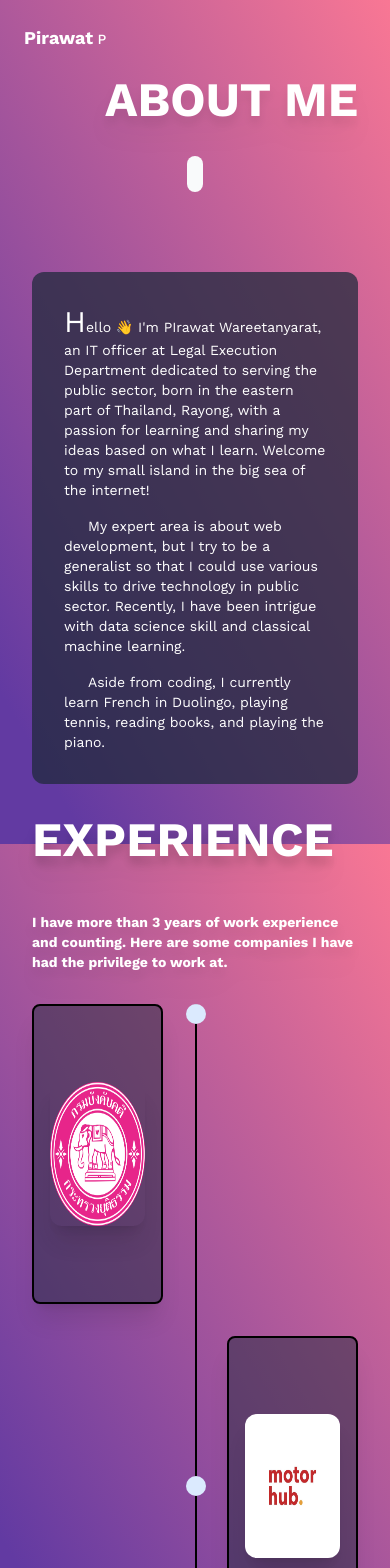
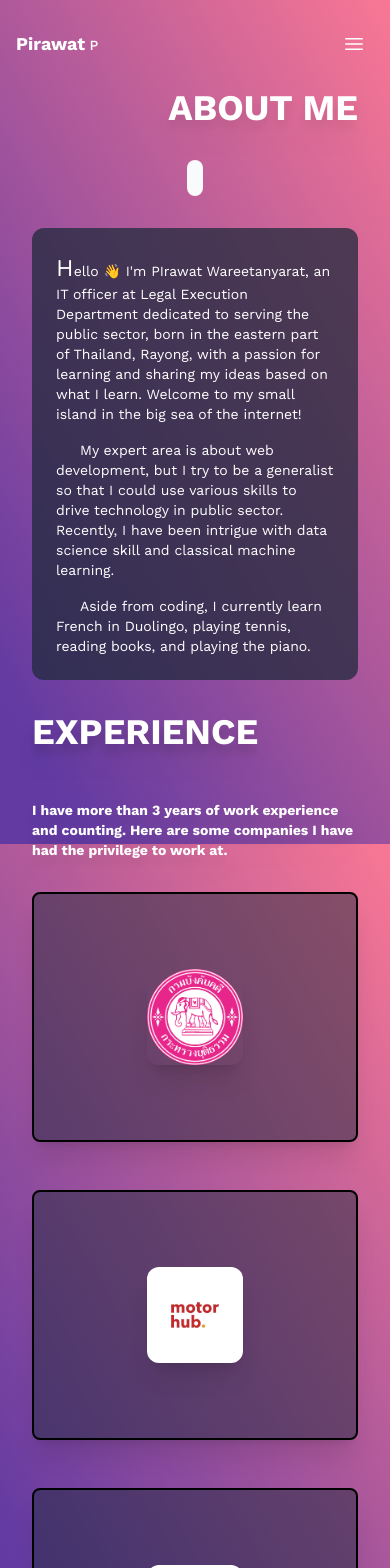
Before and after one commit to patrawi/portfolio, a SvelteKit app: page /about in a window 390 px wide. Shown: the top 1568 px of the page. Built offline with nearby package versions, Linux system fonts and the light colour scheme.

Commit message:
feat: mobile version

```diff
--- a/src/components/Contact.svelte
+++ b/src/components/Contact.svelte
@@ -14,19 +14,19 @@
 
 <div
 	id="contact"
-	class="p-8 mx-auto max-w-5xl flex justify-between space-x-10 rounded-xl bg-[#212A3C]/75"
+	class="p-4 sm:p-8 mx-auto max-w-5xl flex flex-col sm:flex-row gap-6 sm:gap-10 rounded-xl bg-[#212A3C]/75"
 >
-	<div class=" text-white space-y-4 w-1/2">
-		<div class="text-4xl">
+	<div class="text-white space-y-4 sm:w-1/2">
+		<div class="text-2xl sm:text-4xl">
 			<TextReveal text="Love To Hear From You," />
 			<TextReveal text="Get In Touch 👋" delay={600} />
 		</div>
-		<p>
+		<p class="text-sm sm:text-base">
 			Send me a message, and I'll respond as quickly as I can. My email addresses are
 			<strong>pirawat.w@led.mail.go.th</strong> and <strong>pirawatpatrawi@gmail.com</strong>
 		</p>
 	</div>
-	<form class="w-1/2 space-y-4" method="POST" on:submit|preventDefault={handleSubmit}>
+	<form class="sm:w-1/2 space-y-4" method="POST" action="/about" on:submit|preventDefault={handleSubmit}>
 		<input
 			class="shadow appearance-none border rounded w-full py-2 px-3 text-gray-700 leading-tight focus:outline-none focus:shadow-outline"
 			id="name"
--- a/src/components/ExperienceCard.svelte
+++ b/src/components/ExperienceCard.svelte
@@ -7,7 +7,7 @@
 
 <div
 	transition:slide={{ duration: 500 }}
-	class="absolute left-0 top-0 bg-gray-800/85 backdrop-blur-xl h-full *:ml-auto p-4 rounded-lg text-left w-full overflow-y-auto overflow-x-hidden scrollbar-thin"
+	class="absolute left-0 top-0 z-50 bg-gray-800/85 backdrop-blur-xl h-full *:ml-auto p-4 rounded-lg text-left w-full overflow-y-auto overflow-x-hidden scrollbar-thin"
 >
 	<div class="space-y-2">
 		<div id="position">
--- a/src/components/Header.svelte
+++ b/src/components/Header.svelte
@@ -2,6 +2,8 @@
 	import { page } from '$app/stores';
 
 	export let y: number;
+
+	let mobileMenuOpen = false;
 
 	let tabs: { name: string; href: string }[] = [
 		{ name: '/Projects', href: '/projects' },
@@ -11,13 +13,15 @@
 </script>
 
 <header
-	class={'sticky z-[10] w-full top-0 duration-200 px-6 flex items-center justify-between ' +
+	class={'sticky z-[10] w-full top-0 duration-200 px-4 sm:px-6 flex items-center justify-between ' +
 		(y > 50 ? '  py-4  backdrop-blur-md ' : ' py-6 bg-transparent border-transparent')}
 >
 	<a class="font-medium cursor-pointer text-white" href="/">
 		<b class="font-bold text-lg">Pirawat</b> <span class="">P</span>
 	</a>
-	<div class="sm:flex items-center gap-4 hidden">
+
+	<!-- Desktop Navigation -->
+	<div class="hidden sm:flex items-center gap-4">
 		{#each tabs as { name, href } (name)}
 			<a
 				{href}
@@ -36,4 +40,66 @@
 			<h4 class="relative z-9">Get in touch</h4>
 		</button>
 	</div>
+
+	<!-- Mobile Menu Button -->
+	<button
+		class="sm:hidden text-white p-2"
+		on:click={() => (mobileMenuOpen = !mobileMenuOpen)}
+		aria-label="Toggle menu"
+	>
+		<svg
+			xmlns="http://www.w3.org/2000/svg"
+			fill="none"
+			viewBox="0 0 24 24"
+			stroke-width="1.5"
+			stroke="currentColor"
+			class="w-6 h-6"
+		>
+			{#if mobileMenuOpen}
+				<path
+					stroke-linecap="round"
+					stroke-linejoin="round"
+					d="M6 18L18 6M6 6l12 12"
+				/>
+			{:else}
+				<path
+					stroke-linecap="round"
+					stroke-linejoin="round"
+					d="M3.75 6.75h16.5M3.75 12h16.5m-16.5 5.25h16.5"
+				/>
+			{/if}
+		</svg>
+	</button>
 </header>
+
+<!-- Mobile Menu -->
+{#if mobileMenuOpen}
+	<div
+		class="sm:hidden fixed top-16 left-0 right-0 z-[9] bg-[#212A3C]/95 backdrop-blur-md border-b border-white/10"
+	>
+		<div class="flex flex-col p-4 gap-4">
+			{#each tabs as { name, href } (name)}
+				<a
+					{href}
+					target={name === '/Blogs' ? '_blank' : ''}
+					class={`text-white hover:text-black/50 ${$page.url.pathname === href
+						? 'p-2 rounded-md shadow-md bg-slate-200/25'
+						: ''}`}
+					on:click={() => (mobileMenuOpen = false)}
+				>
+					<p>{name}</p>
+				</a>
+			{/each}
+			<a
+				href="/#contact"
+				class="blueShadow relative overflow-hidden px-5 py-2 group rounded-full bg-white text-slate-950 text-center"
+				on:click={() => (mobileMenuOpen = false)}
+			>
+				<div
+					class="absolute top-0 right-full w-full h-full bg-violet-400 opacity-20 group-hover:translate-x-full z-0 duration-200"
+				/>
+				<h4 class="relative z-9">Get in touch</h4>
+			</a>
+		</div>
+	</div>
+{/if}
--- a/src/components/Main.svelte
+++ b/src/components/Main.svelte
@@ -40,7 +40,7 @@
 		id="card"
 		transition:slideScale={{ y: '100%', duration: 400 }}
 		use:tilt={{ scale: 1.1, reverse }}
-		class="fixed inset-0 m-auto max-h-dvh max-w-[100vw] w-[600px] h-[300px] flex flex-col rounded-xl overflow-hidden shadow-lg border-[0.5px] border-solid border-black/30"
+		class="fixed inset-0 m-auto max-h-dvh max-w-[100vw] w-[90vw] sm:w-[500px] md:w-[600px] h-[200px] sm:h-[250px] md:h-[300px] flex flex-col rounded-xl overflow-hidden shadow-lg border-[0.5px] border-solid border-black/30"
 	>
 		<div
 			id="icon"
@@ -54,14 +54,14 @@
 			id="content"
 			class=" bg-[#31354F]/75 rounded-b-xl flex-grow p-2 flex flex-col justify-center items-center"
 		>
-			<div class="font-bold text-white text-2xl">
+			<div class="font-bold text-white text-xl sm:text-2xl">
 				Patrawi |
 				{#key i}<span in:typeIn={{ speed: 0.75 }} out:fade={{ duration: 100 }}
 						>{roles[i] || ''}</span
-					>{/key}<span class=" inline-block w-1 h-[1.5rem] absolute mt-[5px] ml-[2px] animate-blink"
+					>{/key}<span class=" inline-block w-1 h-[1.2rem] sm:h-[1.5rem] absolute mt-[5px] ml-[2px] animate-blink"
 				></span>
 			</div>
-			<p class="text-white animate-pulse">Driving Innovation in the Public Sector</p>
+			<p class="text-white text-sm sm:text-base animate-pulse">Driving Innovation in the Public Sector</p>
 		</div>
 	</div>
 {/if}
--- a/src/components/ProjectCard.svelte
+++ b/src/components/ProjectCard.svelte
@@ -9,18 +9,18 @@
 <a
 	href={link}
 	target="_blank"
-	class="relative w-full rounded-lg bg-white drop-shadow-lg flex no-underline hover:scale-105 hover:shadow-lg transition-all duration-400"
+	class="relative w-full rounded-lg bg-white drop-shadow-lg flex flex-col sm:flex-row no-underline hover:scale-105 hover:shadow-lg transition-all duration-400"
 >
-	<img src={getImgUrl(image)} alt={title} class="max-w-xs rounded-l-lg" />
+	<img src={getImgUrl(image)} alt={title} class="w-full sm:max-w-xs sm:rounded-l-lg rounded-t-lg sm:rounded-tr-none" />
 	<div class="w-full p-4 flex flex-col gap-4">
 		<div class="flex-grow">
-			<p class="text-2xl font-bold">{project.title}</p>
-			<p class="">{excerpt}</p>
+			<p class="text-xl sm:text-2xl font-bold">{project.title}</p>
+			<p class="text-sm sm:text-base">{excerpt}</p>
 		</div>
 		<div class="">
 			{#each tags as tag}
 				<div
-					class="hover:text-white rounded-lg py-2 px-4 border-2 border-black text-black inline-block hover:bg-black transition-colors duration-400"
+					class="hover:text-white rounded-lg py-1 sm:py-2 px-2 sm:px-4 border-2 border-black text-black inline-block hover:bg-black transition-colors duration-400 text-xs sm:text-sm"
 				>
 					<p class="">{tag}</p>
 				</div>
--- a/src/components/Timeline.svelte
+++ b/src/components/Timeline.svelte
@@ -20,61 +20,71 @@
 
 <div
 	id="timeline"
-	class="relative space-y-8 before:absolute before:bg-black before:w-0.5 rounded-lg
+	class="relative space-y-8 before:hidden sm:before:block before:absolute before:bg-black before:w-0.5 rounded-lg
 	before:h-full before:left-1/2 before:right-0 before:bottom-0 before:top-0 text-white"
 >
 	{#each workExperience as job, i}
-		<div class="flex justify-center items-center w-full cursor-pointer" id="checkpoint">
+		<div class="flex justify-center items-center w-full cursor-pointer relative" id="checkpoint">
+			<!-- Left side (even items on desktop, all on mobile) -->
+			{#if i % 2 === 0}
 				<div
-				class={` w-1/2   ${i % 2 === 0 ? 'text-right pr-8' : ''}`}
+					class="w-full sm:w-1/2 mb-4 sm:mb-0"
 					use:tilt={{ scale: 1.05, factor: 0.01 }}
 					role="contentinfo"
 					on:mouseenter={() => handleMouseEnter(i)}
 					on:mouseleave={() => handleMouseLeave(i)}
 				>
-				{#if i % 2 == 0}
 					<div
-						class="relative bg-[#212A3C]/50 max-w-xl h-[300px] ml-auto p-4 rounded-lg text-right border-black border-2 shadow-xl flex justify-center items-center gap-4"
+						class="relative bg-[#212A3C]/50 max-w-xl h-[250px] sm:h-[300px] mx-auto sm:ml-auto p-4 rounded-lg text-right border-black border-2 shadow-xl flex justify-center items-center gap-2 sm:gap-4"
 					>
 						<img
 							src={getImgUrl(job.image)}
 							alt="An alt text"
-							class="w-36 h-36 rounded-xl shadow-xl"
+							class="w-24 h-24 sm:w-36 sm:h-36 rounded-xl shadow-xl"
 						/>
 
 						{#if hoverStates[i]}
 							<Card {job} />
 						{/if}
 					</div>
+				</div>
+			{:else}
+				<!-- Spacer on mobile for even items to maintain alternating layout -->
+				<div class="w-full sm:w-1/2 mb-4 sm:mb-0 hidden sm:block"></div>
 			{/if}
-			</div>
 
+			<!-- Center dot (hidden on mobile) -->
 			<div
-				class={`absolute rounded-full ml-0.5 w-5 bg-blue-100 h-5 ${i === 0 ? 'top-0' : ''}`}
+				class="hidden sm:block absolute rounded-full ml-0.5 w-5 bg-blue-100 h-5 {i === 0 ? 'top-0' : ''}"
 			></div>
+
+			<!-- Right side (odd items on desktop, shown on mobile as full width) -->
+			{#if i % 2 !== 0}
 				<div
-				class={` w-1/2   ${i % 2 !== 0 ? 'text-left pl-8' : ''}`}
+					class="w-full sm:w-1/2 mb-4 sm:mb-0"
+					use:tilt={{ scale: 1.05, factor: 0.01 }}
 					role="contentinfo"
-				use:tilt={{ scale: 1.05, factor: 0.01 }}
 					on:mouseenter={() => handleMouseEnter(i)}
 					on:mouseleave={() => handleMouseLeave(i)}
 				>
-				{#if i % 2 !== 0}
 					<div
-						class="relative bg-[#212A3C]/50 max-w-xl h-[300px] ml-auto p-4 rounded-lg text-left border-black border-2 shadow-xl flex justify-center items-center gap-4"
+						class="relative bg-[#212A3C]/50 max-w-xl h-[250px] sm:h-[300px] mx-auto sm:mr-auto p-4 rounded-lg text-left border-black border-2 shadow-xl flex justify-center items-center gap-2 sm:gap-4"
 					>
 						<img
 							src={getImgUrl(job.image)}
 							alt="An alt text"
-							class="w-36 h-36 rounded-xl shadow-xl"
+							class="w-24 h-24 sm:w-36 sm:h-36 rounded-xl shadow-xl"
 						/>
 
 						{#if hoverStates[i]}
 							<Card {job} />
 						{/if}
 					</div>
+				</div>
+			{:else}
+				<!-- Spacer on mobile for odd items to maintain alternating layout -->
+				<div class="w-full sm:w-1/2 hidden sm:block"></div>
 			{/if}
-			</div>
 		</div>
 	{/each}
 </div>
--- a/src/routes/about/+page.svelte
+++ b/src/routes/about/+page.svelte
@@ -8,13 +8,13 @@
 </script>
 
 <section class="space-y-8">
-	<div class="font-bold drop-shadow-xl text-right uppercase text-white text-5xl mb-8">
+	<div class="font-bold drop-shadow-xl text-right uppercase text-white text-4xl sm:text-5xl mb-8">
 		<TextReveal text="About  Me" />
 	</div>
 
 	<div
 		id="content"
-		class=" relative flex flex-col lg:flex lg:flex-row items-center justify-center gap-20"
+		class=" relative flex flex-col lg:flex-row items-center justify-center gap-8 lg:gap-20"
 	>
 		<div class="bg-gray-50 p-2 rounded-xl relative overflow-hidden">
 			<ContentReveal delay={300}>
@@ -22,23 +22,23 @@
 					src={profile}
 					alt="An alt text"
 					id="image"
-					class="  max-w-sm h-auto rounded-xl shadow-xl"
+					class=" max-w-sm h-auto rounded-xl shadow-xl"
 				/>
 			</ContentReveal>
 		</div>
-		<div class="bg-[#212A3C]/75 rounded-xl max-w-sm p-8 text-white flex flex-col gap-4">
-			<p>
-				<span class="text-3xl">H</span>ello 👋 I'm PIrawat Wareetanyarat, an IT officer at Legal
+		<div class="bg-[#212A3C]/75 rounded-xl max-w-sm p-6 sm:p-8 text-white flex flex-col gap-4">
+			<p class="text-sm sm:text-base">
+				<span class="text-2xl sm:text-3xl">H</span>ello 👋 I'm PIrawat Wareetanyarat, an IT officer at Legal
 				Execution Department dedicated to serving the public sector, born in the eastern part of
 				Thailand, Rayong, with a passion for learning and sharing my ideas based on what I learn.
 				Welcome to my small island in the big sea of the internet!
 			</p>
-			<p class="indent-6">
+			<p class="indent-6 text-sm sm:text-base">
 				My expert area is about web development, but I try to be a generalist so that I could use
 				various skills to drive technology in public sector. Recently, I have been intrigue with
 				data science skill and classical machine learning.
 			</p>
-			<p class="indent-6">
+			<p class="indent-6 text-sm sm:text-base">
 				Aside from coding, I currently learn French in Duolingo, playing tennis, reading books, and
 				playing the piano.
 			</p>
@@ -46,7 +46,7 @@
 	</div>
 	<div id="experience" class="space-y-8">
 		<div class="font-bold space-y-4 drop-shadow-xl text-white">
-			<div class="font-bold drop-shadow-xl tex uppercase text-white text-5xl mb-8">
+			<div class="font-bold drop-shadow-xl tex uppercase text-white text-4xl sm:text-5xl mb-8">
 				<TextReveal text="experience" />
 			</div>
 			<ContentReveal
--- a/src/routes/projects/+page.svelte
+++ b/src/routes/projects/+page.svelte
@@ -7,7 +7,7 @@
 
 <section class="w-full relative">
 	<div class="mb-8 space-y-2 text-white">
-		<div class="font-bold drop-shadow-xl uppercase text-white text-5xl">
+		<div class="font-bold drop-shadow-xl uppercase text-white text-4xl sm:text-5xl">
 			<TextReveal text="Projects" />
 		</div>
 		<TextReveal
@@ -21,7 +21,7 @@
 "
 		/>
 	</div>
-	<div class="grid grid-cols-2 auto-rows-max gap-4">
+	<div class="grid grid-cols-1 sm:grid-cols-2 auto-rows-max gap-4">
 		{#each projects as project}
 			<ProjectCard {project} />
 		{/each}
```
Also changed, not shown: 2 other files (tests, documents, lock files or other folders). Lines whose indentation alone changed are shown as unchanged.
